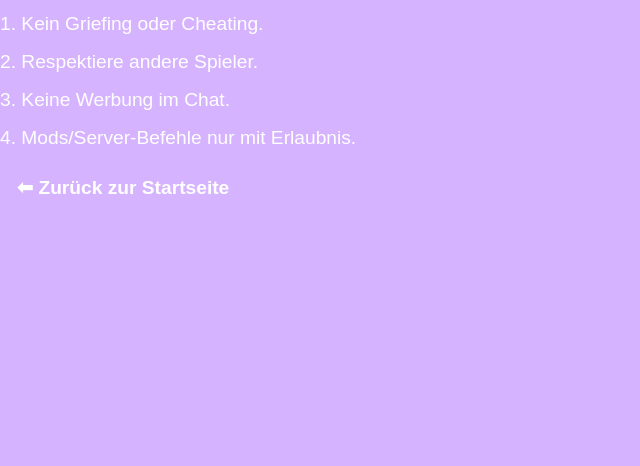
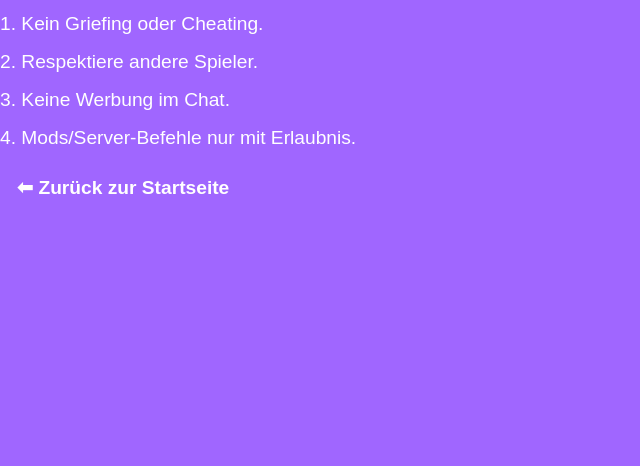
Before and after one commit to Jannsoic/Fantasy-smp, a plain HTML site: page regeln.html in a window 1280 px wide. Shown: the part 384-850 px from the top of the page, without its empty margins (0-640 px from the left). Drawn offline with Linux system fonts and the light colour scheme.

Commit message:
Change background color in regeln.html

```diff
--- a/regeln.html
+++ b/regeln.html
@@ -5,7 +5,7 @@
 <meta name="viewport" content="width=device-width, initial-scale=1.0">
 <title>Regelwerk – Fantasy SMP</title>
 <style>
-  html, body {margin:0;padding:0;height:100%;font-family:Arial,sans-serif;background-color:#d6b3ff;color:#fff;}
+  html, body {margin:0;padding:0;height:100%;font-family:Arial,sans-serif;background-color:#a066ff;color:#fff;}
   body{display:flex;justify-content:center;align-items:flex-start;flex-direction:column;text-align:center;padding-top:50px;}
   h1{font-size:2.5rem;margin-bottom:20px;}
   p{font-size:1.2rem;margin:8px 0;}
```
